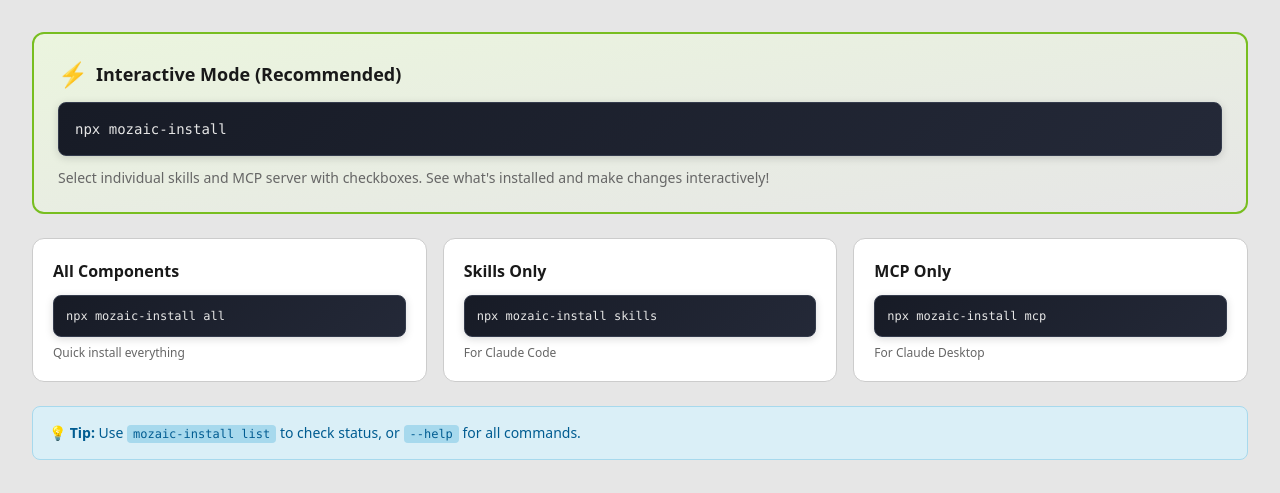
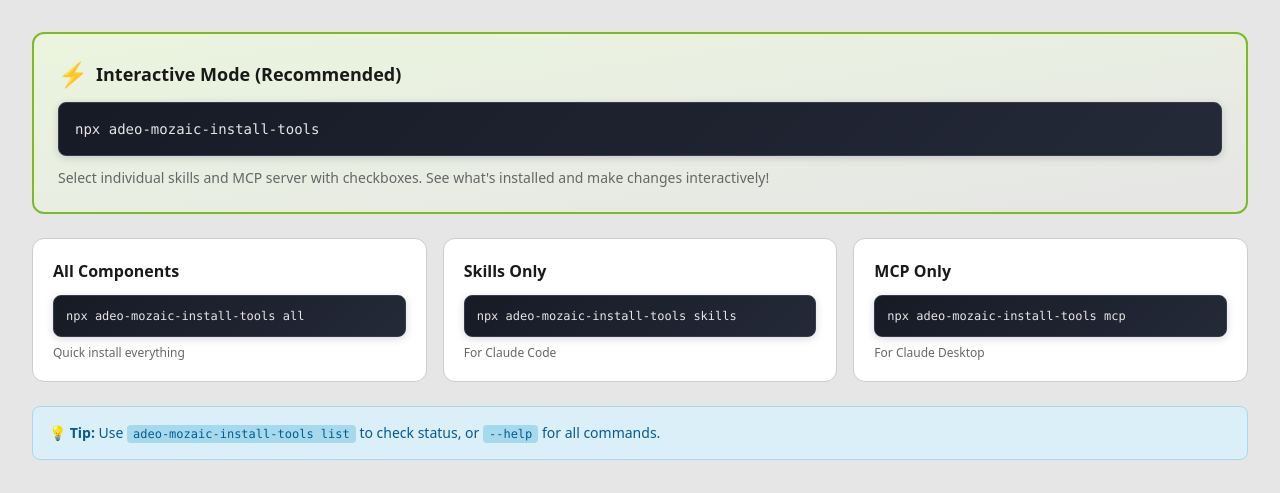
Before and after one commit to MerzoukeMansouri/adeo-mozaic-mcp, a React (Vite) app in the folder website/: page /#/ in a window 1280 px wide. Shown: the part 933-1426 px from the top of the page. Built offline with nearby package versions, Linux system fonts and the light colour scheme.

Commit message:
chore: rename package to adeo-mozaic-install-tools
# Conflicts:
#	package.json

```diff
--- a/package.json
+++ b/package.json
@@ -5,8 +5,8 @@
   "type": "module",
   "main": "dist/index.js",
   "bin": {
+    "adeo-mozaic-install-tools": "bin/install.js",
     "mozaic-mcp-server": "dist/index.js",
-    "mozaic-install": "bin/install.js",
     "mozaic-skills": "bin/install-skills.js"
   },
   "files": [
--- a/website/src/pages/Home.tsx
+++ b/website/src/pages/Home.tsx
@@ -134,7 +134,7 @@
           </h3>
           <div className="code-block-sm p-4 mb-3">
             <pre className="text-grey-100 text-sm font-mono">
-              <code>npx mozaic-install</code>
+              <code>npx adeo-mozaic-install-tools</code>
             </pre>
           </div>
           <p className="text-sm text-grey-600 dark:text-grey-400">
@@ -149,7 +149,7 @@
             </h3>
             <div className="code-block-sm p-3 mb-2">
               <pre className="text-grey-100 text-xs font-mono">
-                <code>npx mozaic-install all</code>
+                <code>npx adeo-mozaic-install-tools all</code>
               </pre>
             </div>
             <p className="text-xs text-grey-600 dark:text-grey-400">
@@ -163,7 +163,7 @@
             </h3>
             <div className="code-block-sm p-3 mb-2">
               <pre className="text-grey-100 text-xs font-mono">
-                <code>npx mozaic-install skills</code>
+                <code>npx adeo-mozaic-install-tools skills</code>
               </pre>
             </div>
             <p className="text-xs text-grey-600 dark:text-grey-400">
@@ -177,7 +177,7 @@
             </h3>
             <div className="code-block-sm p-3 mb-2">
               <pre className="text-grey-100 text-xs font-mono">
-                <code>npx mozaic-install mcp</code>
+                <code>npx adeo-mozaic-install-tools mcp</code>
               </pre>
             </div>
             <p className="text-xs text-grey-600 dark:text-grey-400">
@@ -188,7 +188,7 @@
 
         <div className="mt-4 p-4 bg-secondary-blue-100 dark:bg-secondary-blue-900/20 border border-secondary-blue-200 dark:border-secondary-blue-800 rounded-lg">
           <p className="text-sm text-secondary-blue-700 dark:text-secondary-blue-300">
-            <strong>💡 Tip:</strong> Use <code className="px-1.5 py-0.5 bg-secondary-blue-200 dark:bg-secondary-blue-800 rounded text-xs">mozaic-install list</code> to check status, or <code className="px-1.5 py-0.5 bg-secondary-blue-200 dark:bg-secondary-blue-800 rounded text-xs">--help</code> for all commands.
+            <strong>💡 Tip:</strong> Use <code className="px-1.5 py-0.5 bg-secondary-blue-200 dark:bg-secondary-blue-800 rounded text-xs">adeo-mozaic-install-tools list</code> to check status, or <code className="px-1.5 py-0.5 bg-secondary-blue-200 dark:bg-secondary-blue-800 rounded text-xs">--help</code> for all commands.
           </p>
         </div>
       </section>
```
Also changed, not shown: 3 other files (tests, documents, lock files or other folders).
